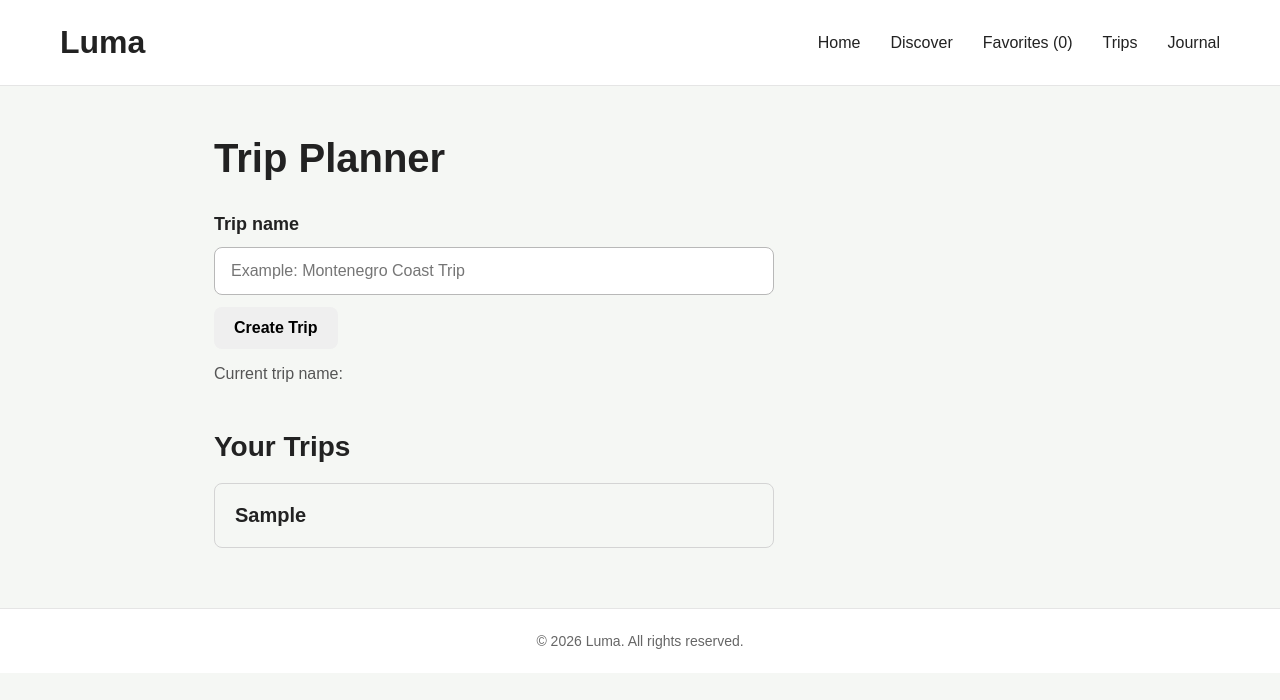
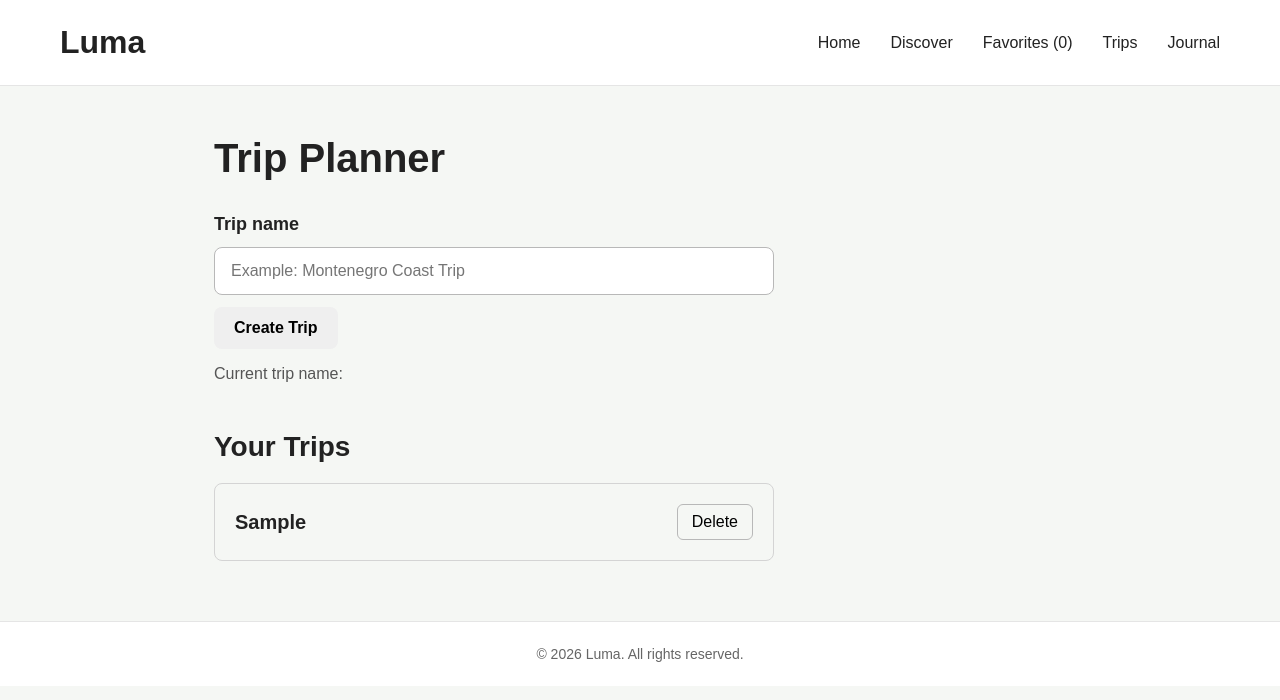
Before and after one commit to Filipmcetinje/luma, a React app in the folder frontend/: page /trips in a window 1280 px wide. Both pictures are taken after typing "Sample" into the empty fields and a click on the button "Create Trip". Shown: the top 700 px of the page. Built offline with nearby package versions, Linux system fonts and the light colour scheme; the HTML template or start-up script is replaced by a standard one.

Commit message:
Add delete functionality for trips

```diff
--- a/frontend/src/pages/Trips/Trips.css
+++ b/frontend/src/pages/Trips/Trips.css
@@ -64,6 +64,9 @@
 }
 
 .trips__card {
+  display: flex;
+  align-items: center;
+  justify-content: space-between;
   max-width: 560px;
   margin-bottom: 12px;
   padding: 20px;
@@ -75,3 +78,16 @@
   margin: 0;
   font-size: 20px;
 }
+
+.trips__delete-button {
+  padding: 8px 14px;
+  border: 1px solid #b8b8b8;
+  border-radius: 6px;
+  background: transparent;
+  font: inherit;
+  cursor: pointer;
+}
+
+.trips__delete-button:hover {
+  opacity: 0.7;
+}
--- a/frontend/src/pages/Trips/Trips.jsx
+++ b/frontend/src/pages/Trips/Trips.jsx
@@ -27,6 +27,12 @@ function Trips() {
 
     setTrips([...trips, newTrip]);
     setTripName("");
+  }
+
+  function handleDeleteTrip(tripId) {
+    setTrips((currentTrips) =>
+      currentTrips.filter((trip) => trip.id !== tripId),
+    );
   }
 
   return (
@@ -60,6 +66,14 @@ function Trips() {
         {trips.map((trip) => (
           <article className="trips__card" key={trip.id}>
             <h3 className="trips__card-title">{trip.name}</h3>
+
+            <button
+              className="trips__delete-button"
+              type="button"
+              onClick={() => handleDeleteTrip(trip.id)}
+            >
+              Delete
+            </button>
           </article>
         ))}
       </section>
```
